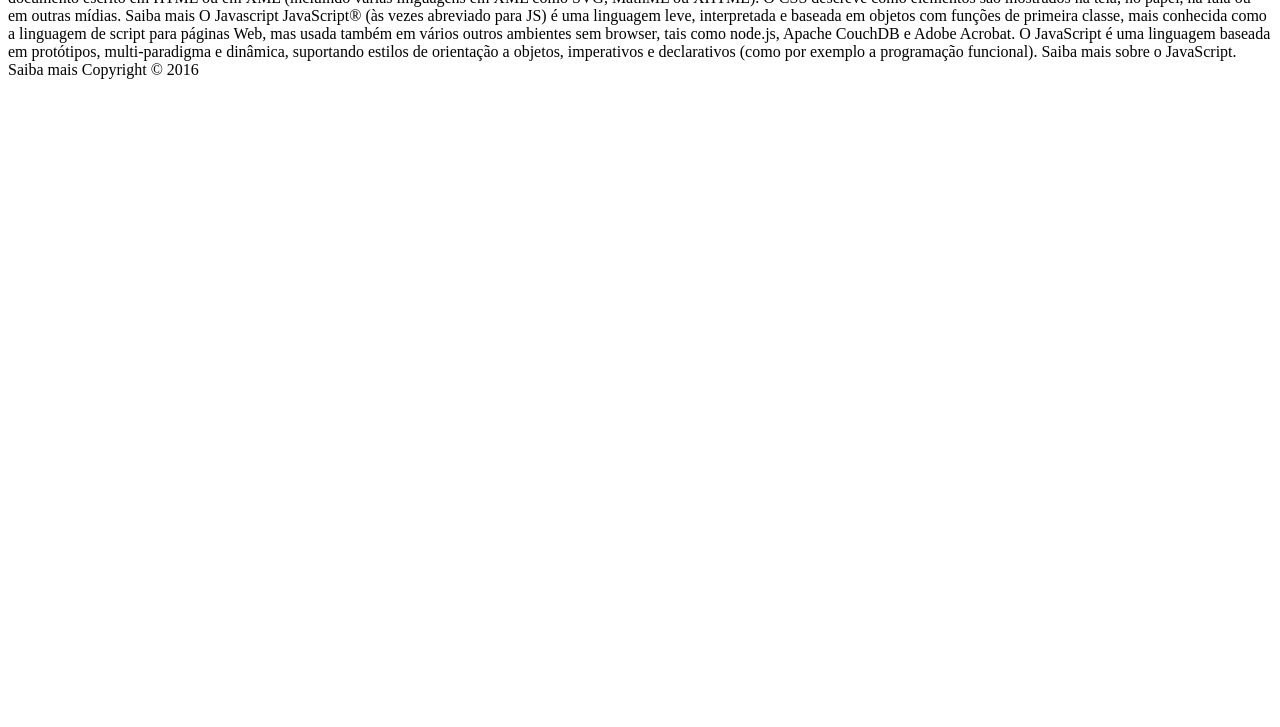
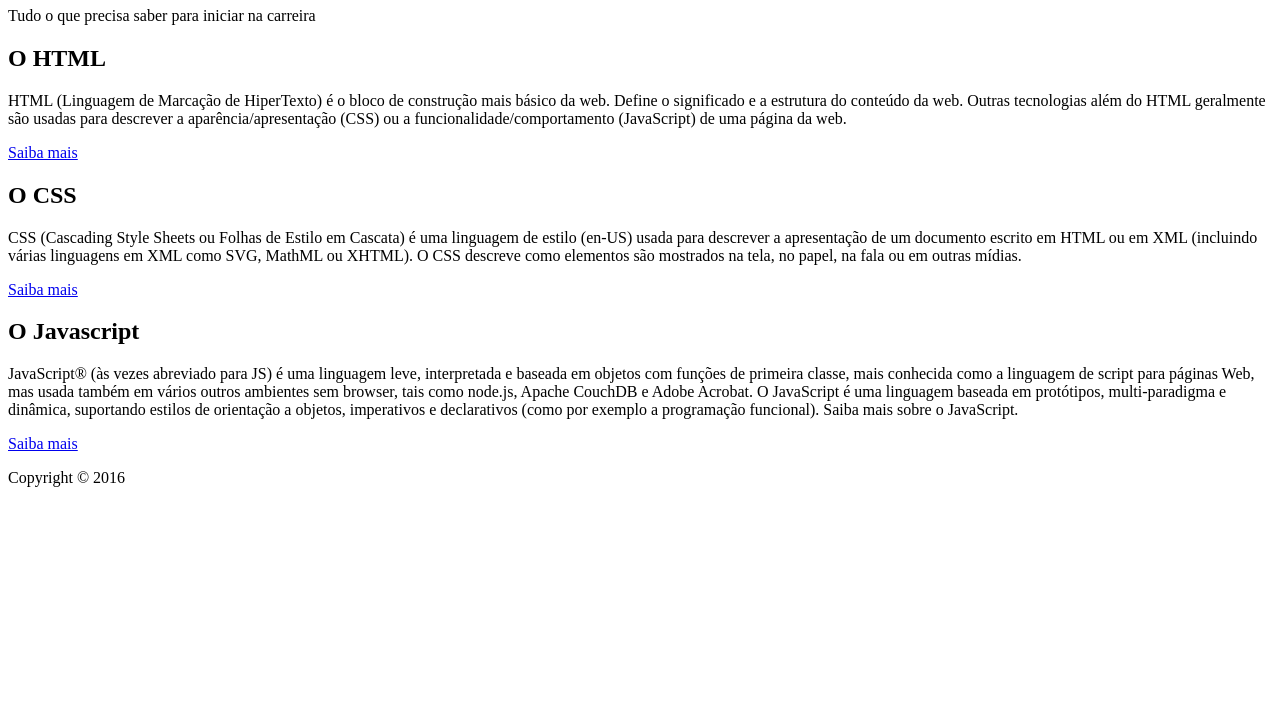
Before and after one commit to AndsonMaciel/projeto1-udemy, a plain HTML site: page index.html in a window 1280 px wide. Shown: the part 73-800 px from the top of the page. Drawn offline with Linux system fonts and the light colour scheme.

Commit message:
Atualização do index
Foi feito a divisão do projeto dentro tags semanticas de acordo com o que foi aprendido e apos analise da imagem proposta do projeto

```diff
--- a/index.html
+++ b/index.html
@@ -1,32 +1,56 @@
 <!DOCTYPE html>
 <html lang="pt-br">
+
 <head>
     <meta charset="UTF-8">
     <title>Primeiro site</title>
 </head>
+
 <body>
-    CURSOS SERFRONTEND
-Tudo o que precisa saber para iniciar na carreira
+    <header>
+        <h1>CURSOS SERFRONTEND</h1>
+        <p>Tudo o que precisa saber para iniciar na carreira</p>
+    </header>
+    <section>
+        <article>
+            <h2>O HTML</h2>
+            <p>HTML (Linguagem de Marcação de HiperTexto) é o bloco de construção mais básico da web. Define o
+                significado e
+                a
+                estrutura do conteúdo da web. Outras tecnologias além do HTML geralmente são usadas para descrever a
+                aparência/apresentação (CSS) ou a funcionalidade/comportamento (JavaScript) de uma página da web.</p>
 
+            <p><a href="#">Saiba mais</a></p>
+        </article>
 
-O HTML
-HTML (Linguagem de Marcação de HiperTexto) é o bloco de construção mais básico da web. Define o significado e a estrutura do conteúdo da web. Outras tecnologias além do HTML geralmente são usadas para descrever a aparência/apresentação (CSS) ou a funcionalidade/comportamento (JavaScript) de uma página da web.
+        <article>
+            <h2>O CSS</h2>
+            <p>CSS (Cascading Style Sheets ou Folhas de Estilo em Cascata) é uma linguagem de estilo (en-US) usada para
+                descrever a apresentação de um documento escrito em HTML ou em XML (incluindo várias linguagens em XML
+                como
+                SVG,
+                MathML ou XHTML). O CSS descreve como elementos são mostrados na tela, no papel, na fala ou em outras
+                mídias.</p>
 
-Saiba mais
+            <p><a href="#">Saiba mais</a></p>
+        </article>
+        <article>
+            <h2>O Javascript</h2>
+            <p>JavaScript® (às vezes abreviado para JS) é uma linguagem leve, interpretada e baseada em objetos com
+                funções
+                de
+                primeira classe, mais conhecida como a linguagem de script para páginas Web, mas usada também em vários
+                outros
+                ambientes sem browser, tais como node.js, Apache CouchDB e Adobe Acrobat. O JavaScript é uma linguagem
+                baseada
+                em protótipos, multi-paradigma e dinâmica, suportando estilos de orientação a objetos, imperativos e
+                declarativos (como por exemplo a programação funcional). Saiba mais sobre o JavaScript.</p>
 
-
-O CSS
-CSS (Cascading Style Sheets ou Folhas de Estilo em Cascata) é uma linguagem de estilo (en-US) usada para descrever a apresentação de um documento escrito em HTML ou em XML (incluindo várias linguagens em XML como SVG, MathML ou XHTML). O CSS descreve como elementos são mostrados na tela, no papel, na fala ou em outras mídias.
-
-Saiba mais
-
-
-O Javascript
-JavaScript® (às vezes abreviado para JS) é uma linguagem leve, interpretada e baseada em objetos com funções de primeira classe, mais conhecida como a linguagem de script para páginas Web, mas usada também em vários outros ambientes sem browser, tais como node.js, Apache CouchDB e Adobe Acrobat. O JavaScript é uma linguagem baseada em protótipos, multi-paradigma e dinâmica, suportando estilos de orientação a objetos, imperativos e declarativos (como por exemplo a programação funcional). Saiba mais sobre o JavaScript.
-
-Saiba mais
-
-
-Copyright © 2016
+            <p><a href="#">Saiba mais</a></p>
+        </article>
+    </section>
+    <footer>
+        <p>Copyright © 2016</p>
+    </footer>
 </body>
 </html>
```
